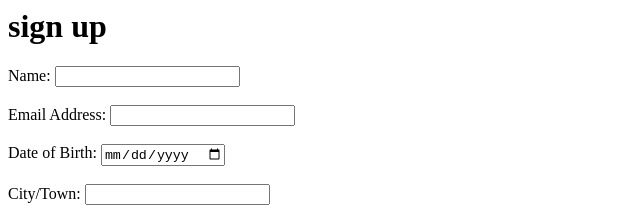
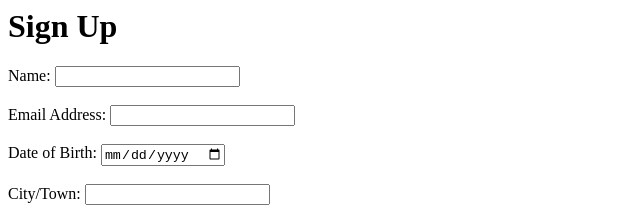
Before and after one commit to OffinShadrack/school-registration, a plain HTML site: page sign up.html in a window 1280 px wide. Shown: the top 220 px of the page, 0-640 px from the left. Drawn offline with Linux system fonts and the light colour scheme.

Commit message:
Fix HTML formatting in sign up page

```diff
--- a/Sign Up.html
+++ b/sign up.html
@@ -3,7 +3,7 @@
 
     </hea>
     <body>
-        <h1>sign up</h1>
+        <h1>Sign Up</h1>
         <form>
             <form action="form">
             <label>Name:</label>
```
